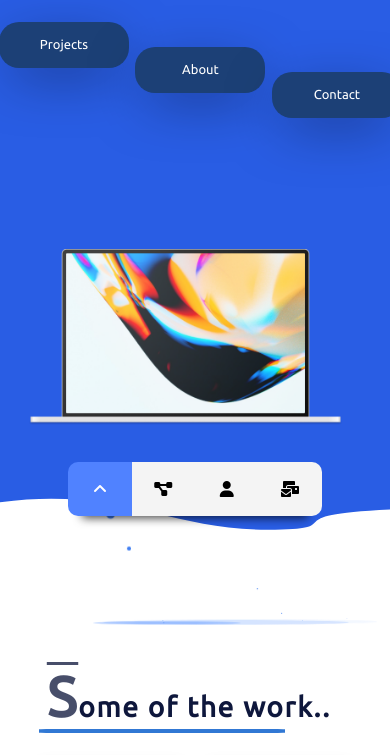
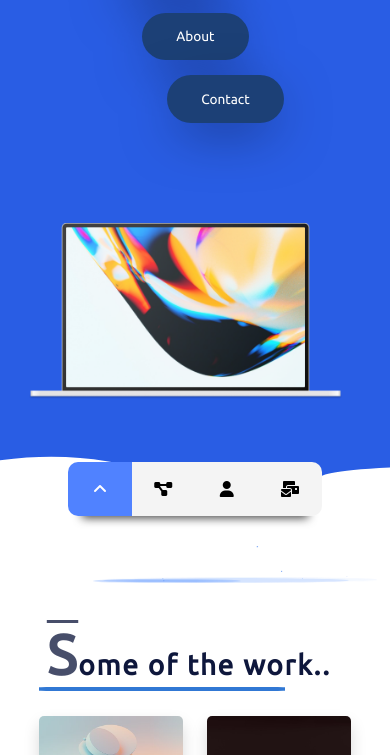
Before and after one commit to C-Dimitrije/Personal-Portfolio, a plain HTML site: page index.html in a window 390 px wide. Shown: the part 314-1069 px from the top of the page. Drawn offline with nearby package versions, Linux system fonts and the light colour scheme.

Commit message:
update_v1

```diff
--- a/globalstyle.css
+++ b/globalstyle.css
@@ -275,21 +275,22 @@ body {
 .button-links a{
     text-decoration: none;
     color: white;
+    margin: 0 0.5em;
 }
 
 .button {
   display: inline-block;
-  margin: 0 0.25em;
-  border-radius: 20px;
+  margin: 0;
+  border-radius: 40px;
   border: none;
   background-color: #1c4076;
   color: white;
   font-family: "ubuntu";
   text-align: center;
-  font-size: 13px;
+  font-size: 1.1rem;
   box-shadow: 0px 14px 56px -11px #00000089;
-  width: 10em;
-  padding: 1em;
+  width: auto;
+  padding: 1em 2.5em;
   transition: all 0.4s;
   cursor: pointer;
 }
@@ -1144,12 +1145,18 @@ box-shadow: 2px 11px 40px -16px rgba(0,0,0,0.75);
     top: 0%;
     left: 0%;
   }
+
+
+  .button{
+    font-size: 0.85rem;
+  }
 }
 
 @media (max-width: 576px) {
     .lang{
         padding: 2% 20%;
     }
+
 
     .designs{
         background-color: transparent;
@@ -1213,6 +1220,10 @@ box-shadow: 2px 11px 40px -16px rgba(0,0,0,0.75);
   }
 
 @media (max-width: 420px) {
+.landing-content{
+  margin-top: -42px;
+}
+
   .nav-list {
     width: 65vw;
     height: 6.35vh;
@@ -1222,8 +1233,6 @@ box-shadow: 2px 11px 40px -16px rgba(0,0,0,0.75);
   .lang{
     padding: 2% 10%;
 }
-
-
   .contact {
     width: 95%;
   }
@@ -1235,6 +1244,34 @@ box-shadow: 2px 11px 40px -16px rgba(0,0,0,0.75);
   .hero-right{
     margin-top: -20%;
   }
+
+  .hero-left .button-links {
+    flex-wrap: wrap;
+    flex-direction: column;
+    justify-content: center;
+    align-items:stretch;
+    align-content: space-around;
+  }
+
+  .button-links a:nth-child(1){
+    margin: 35px 0 0 0 !important;
+  }
+
+  .button-links a:nth-child(2){
+    margin: 15px 0 0 25px !important;
+  }
+
+  .button-links a:nth-child(3){
+    margin: 15px 0 0 50px !important;
+  }
+}
+
+.button-links a:nth-child(2){
+  margin-top: 50px;
+}
+
+.button-links a:nth-child(3){
+  margin-top: 100px;
 }
 
 
--- a/index.html
+++ b/index.html
@@ -87,14 +87,14 @@
               <a href="#about">
               <button
                 class="button"
-                style="vertical-align: middle; margin-top: 50px"
+                style="vertical-align: middle; "
               >
                 <span>About</span>
               </button></a>
               <a href="#contact">
               <button
                 class="button"
-                style="vertical-align: middle; margin-top: 100px"
+                style="vertical-align: middle;"
               >
                 <span>Contact</span>
               </button></a>
```
